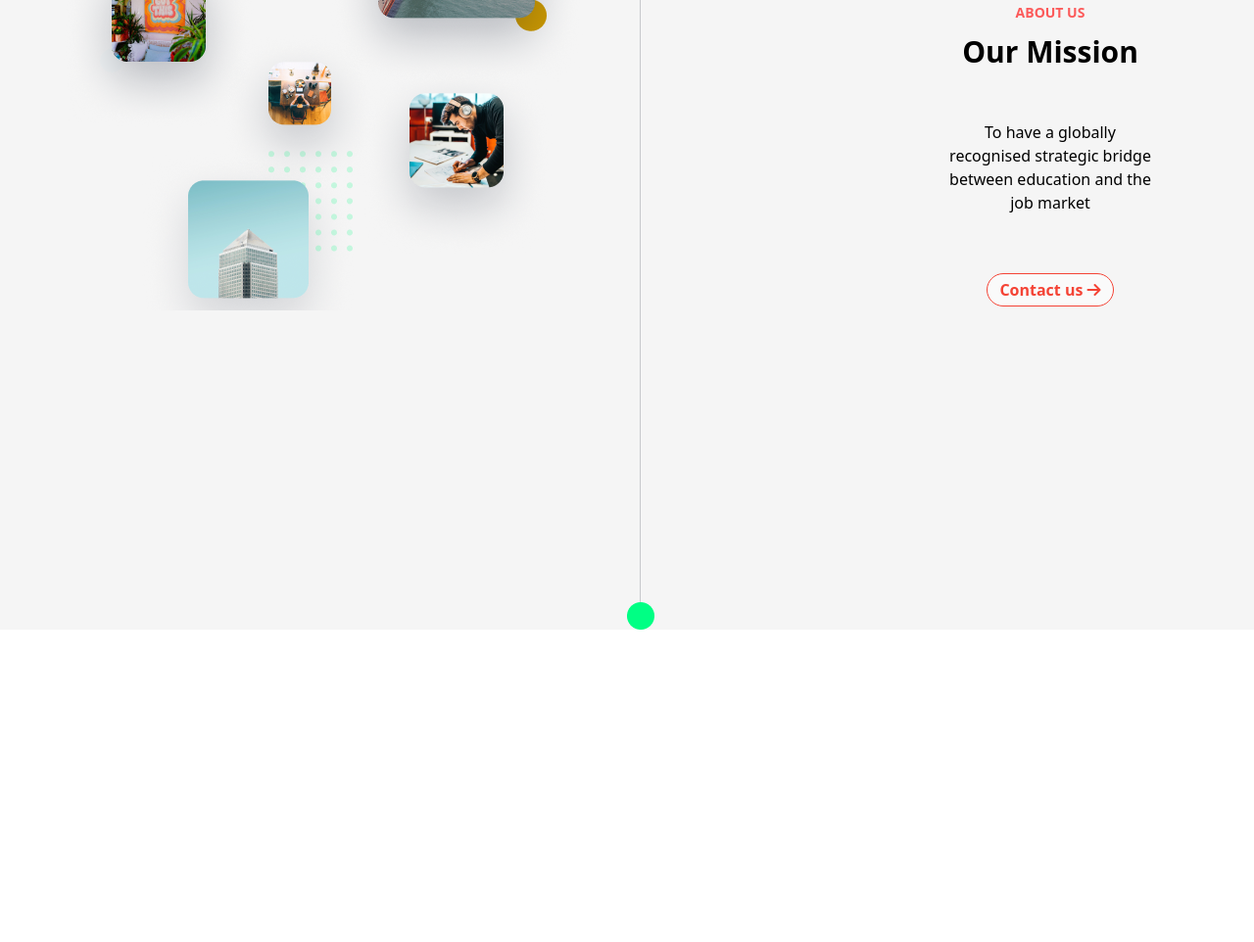
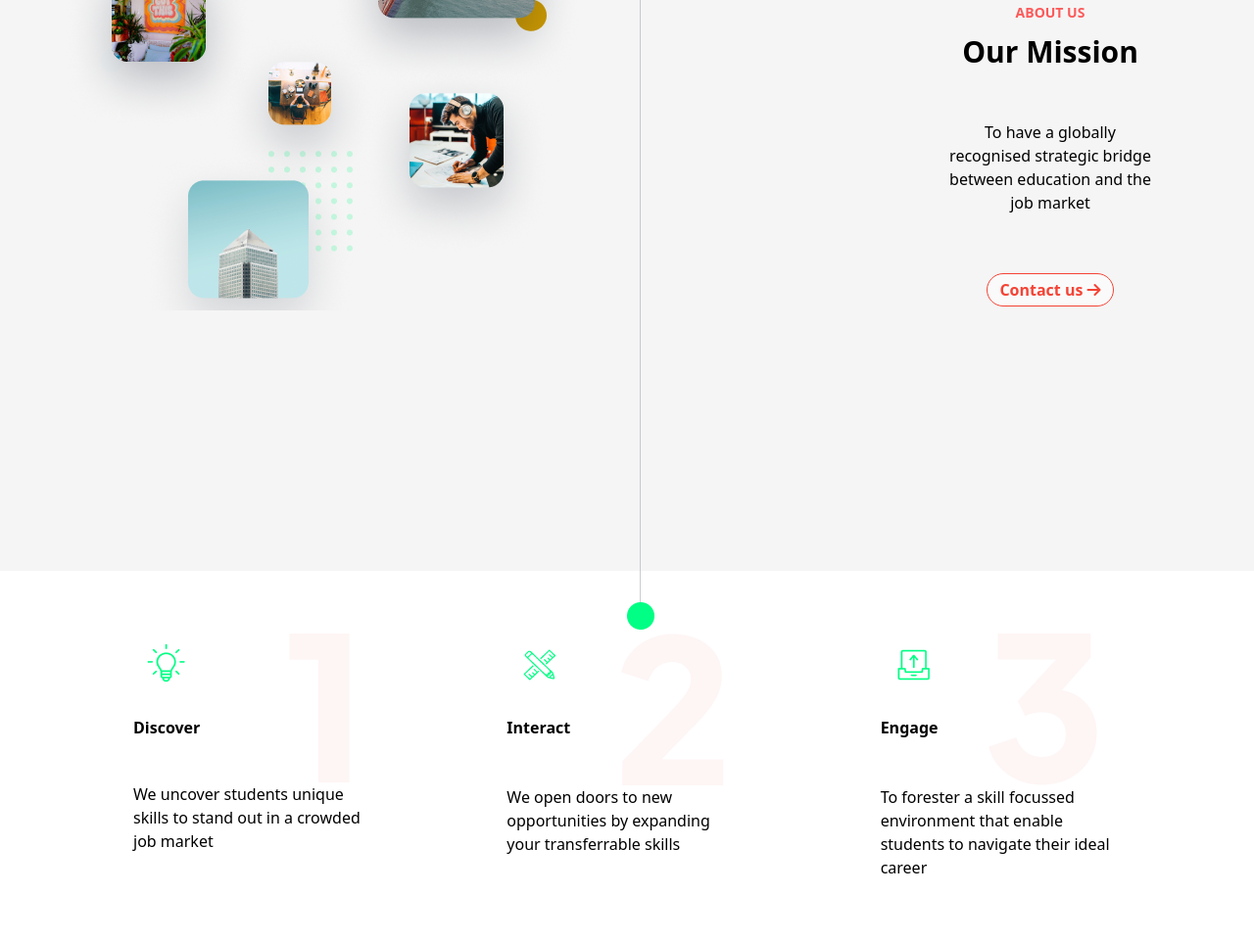
Before and after one commit to hm-auly/assignment-4___tailwindcss, a website built with Vite: page index.html in a window 1280 px wide. Shown: the part 2049-3011 px from the top of the page at 98% size. Before the commit the page ends 2692 px from the top, so only its background shows below. Built offline with nearby package versions, Linux system fonts and the light colour scheme.

Commit message:
numder section

```diff
--- a/index.html
+++ b/index.html
@@ -113,6 +113,52 @@
     </section>
   <!-- About us section end -->
 
+    <!-- number section start -->
+    <section class="bg-[#FFFFFF] md:py-2 md:px-24 ">
+        <section class="flex gap-14 justify-center flex-col md:flex-row">
+
+            <div class="md:w-[30%]  py-14 px-10">
+                <div class="flex justify-between pr-6">
+                <div>
+                        <img src="images/light.png" alt="">
+                        <h3 class="font-semibold py-5">Discover</h3>
+                </div>
+                    <img src="images/1.png" alt="">
+                </div>
+                <P class="">
+                    We uncover students unique   skills to stand out in a crowded job market
+                </P>
+            </div>
+
+            <div class="md:w-[30%]  py-14 px-10">
+                <div class="flex justify-between pr-6">
+                <div>
+                    <img src="images/group2.png" alt="">
+                    <h3 class="font-semibold py-5">Interact</h3>
+                </div>
+                <img src="images/2.png" alt="">
+                </div>
+                <P class="">
+                    We open doors to new opportunities by expanding your transferrable skills
+                </P>
+        </div>
+
+        <div class="md:w-[30%]  py-14 px-10">
+            <div class="flex justify-between pr-6">
+            <div>
+                <img src="images/group3.png" alt="">
+                <h3 class="font-semibold py-5">Engage</h3>
+            </div>
+            <img src="images/3.png" alt="">
+            </div>
+            <P class="">
+                To forester a skill focussed environment that enable students to navigate their ideal career
+            </P>
+    </div>
+    </section>
+    </section>
+  <!-- number section end -->
+
 
 
 
```
Lines whose indentation alone changed are shown as unchanged.
